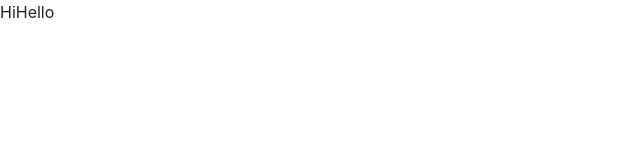
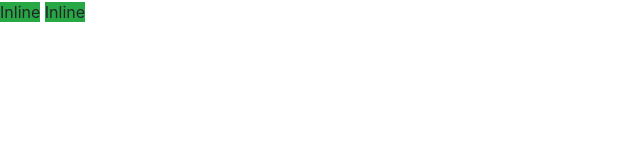
Before and after one commit to dbdjs/website, a plain HTML site: page documentation/welcome.html in a window 1280 px wide. Shown: the whole page, without its empty margins (0-640 px from the left). Drawn offline with Linux system fonts and the light colour scheme; files that its build step writes are made by us from their sources.

Commit message:
Update welcome.html

```diff
--- a/documentation/welcome.html
+++ b/documentation/welcome.html
@@ -8,7 +8,8 @@
 </head>
 <body>
 
-    <div class="d-inline">Hi</div><div class="d-inline">Hello</div>
+    <div class="d-inline bg-success">Inline</div>
+<div class="d-inline bg-success">Inline</div>
 
 </body>
 </html>
```
